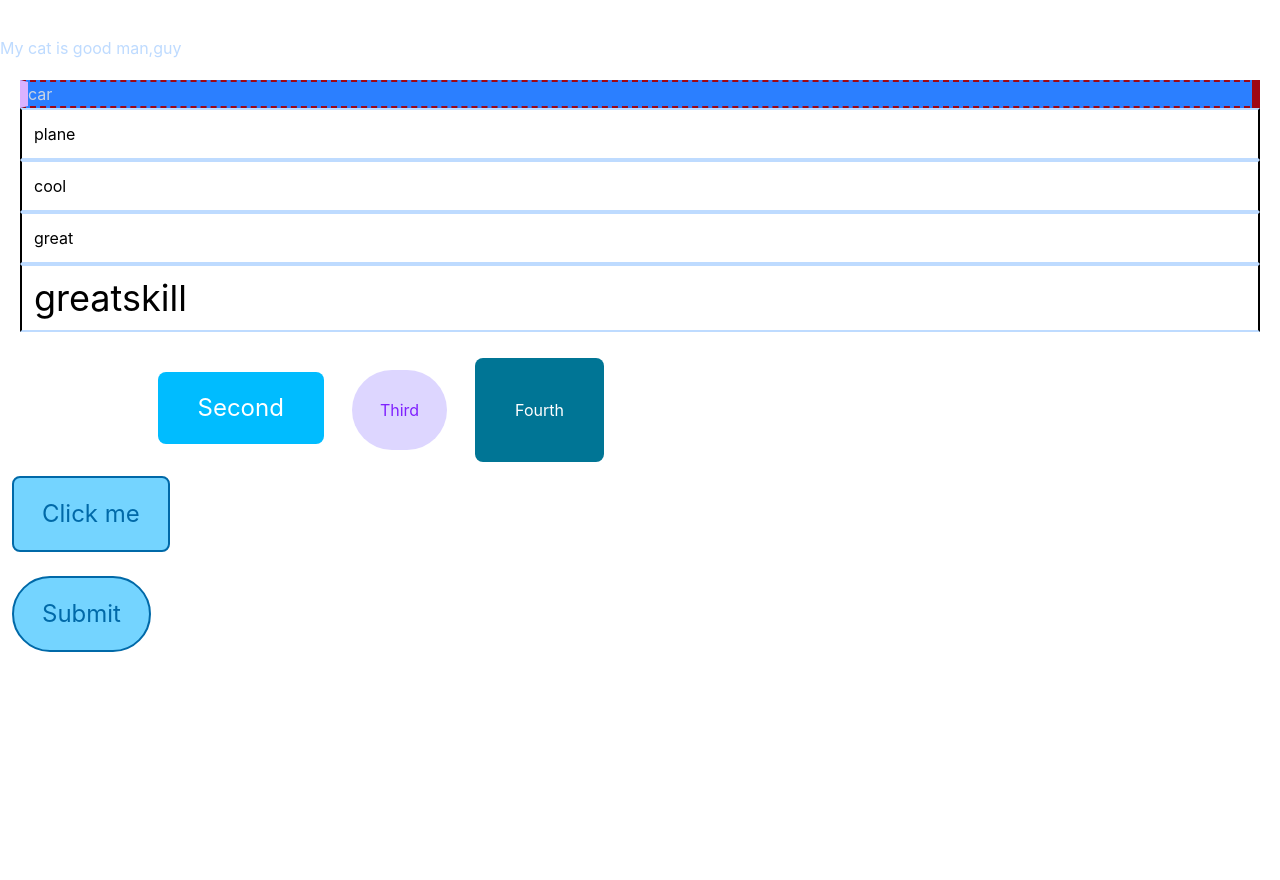
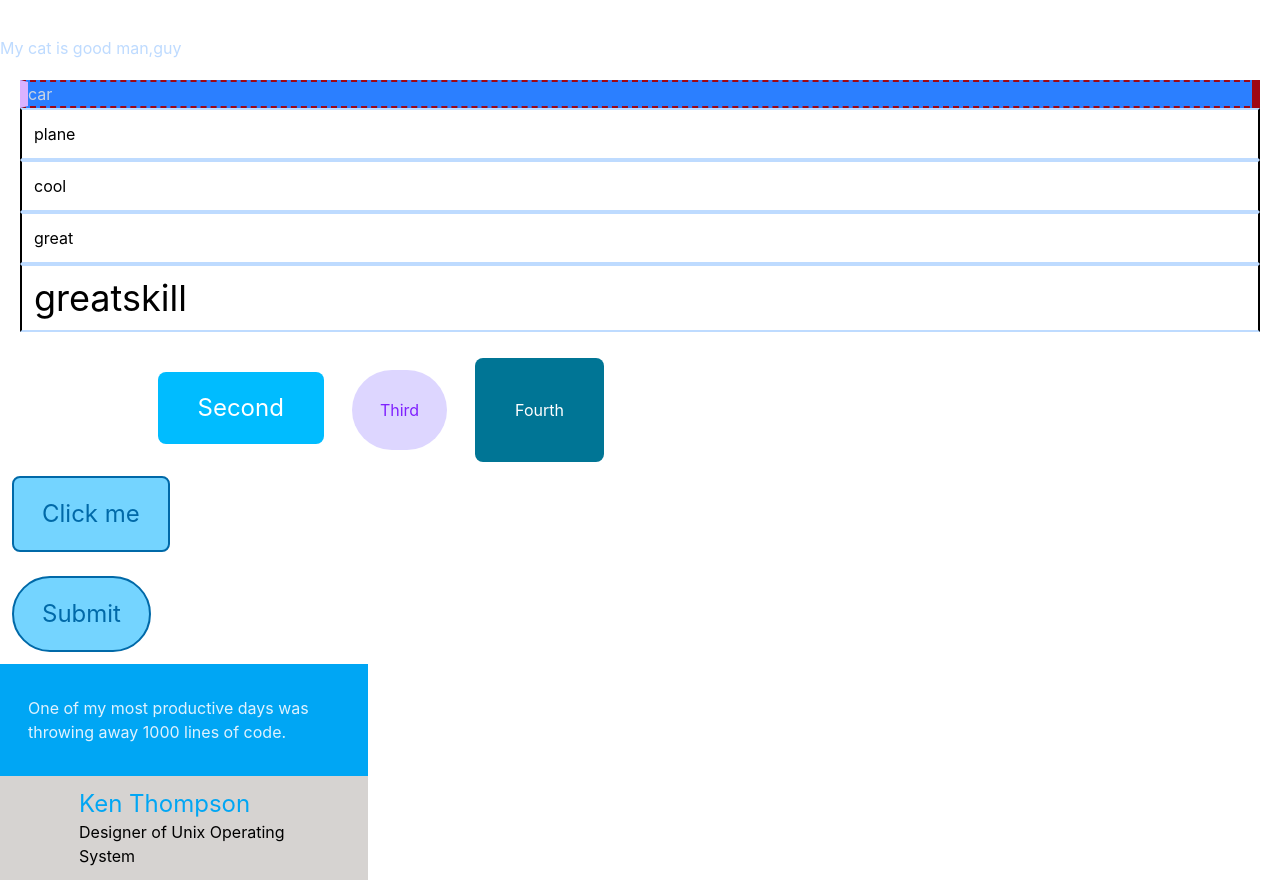
Before and after one commit to kingvirtuous/snap-react-tailwind, a React (Vite) app: page / in a window 1280 px wide. Before the commit the page ends 800 px from the top, so only its background shows below. Built offline with nearby package versions, Linux system fonts and the light colour scheme.

Commit message:
getting started

```diff
--- a/src/Quote1.jsx
+++ b/src/Quote1.jsx
@@ -4,7 +4,11 @@ const Quote1 = (props) => {
   const {meee} = props;
   return (
     <div>
-      <div className="text-white">{meee.text}</div>
+      <div className="text-sky-100 bg-sky-500 py-8 px-7 w-92">{meee.text}</div>
+        <div className="bg-stone-300 px-[79px] py-3 w-92">
+          <div className="text-2xl text-sky-500">{meee.author}</div>
+          <div>{meee.bio}</div>
+        </div>
     </div>
   )
 }
```
